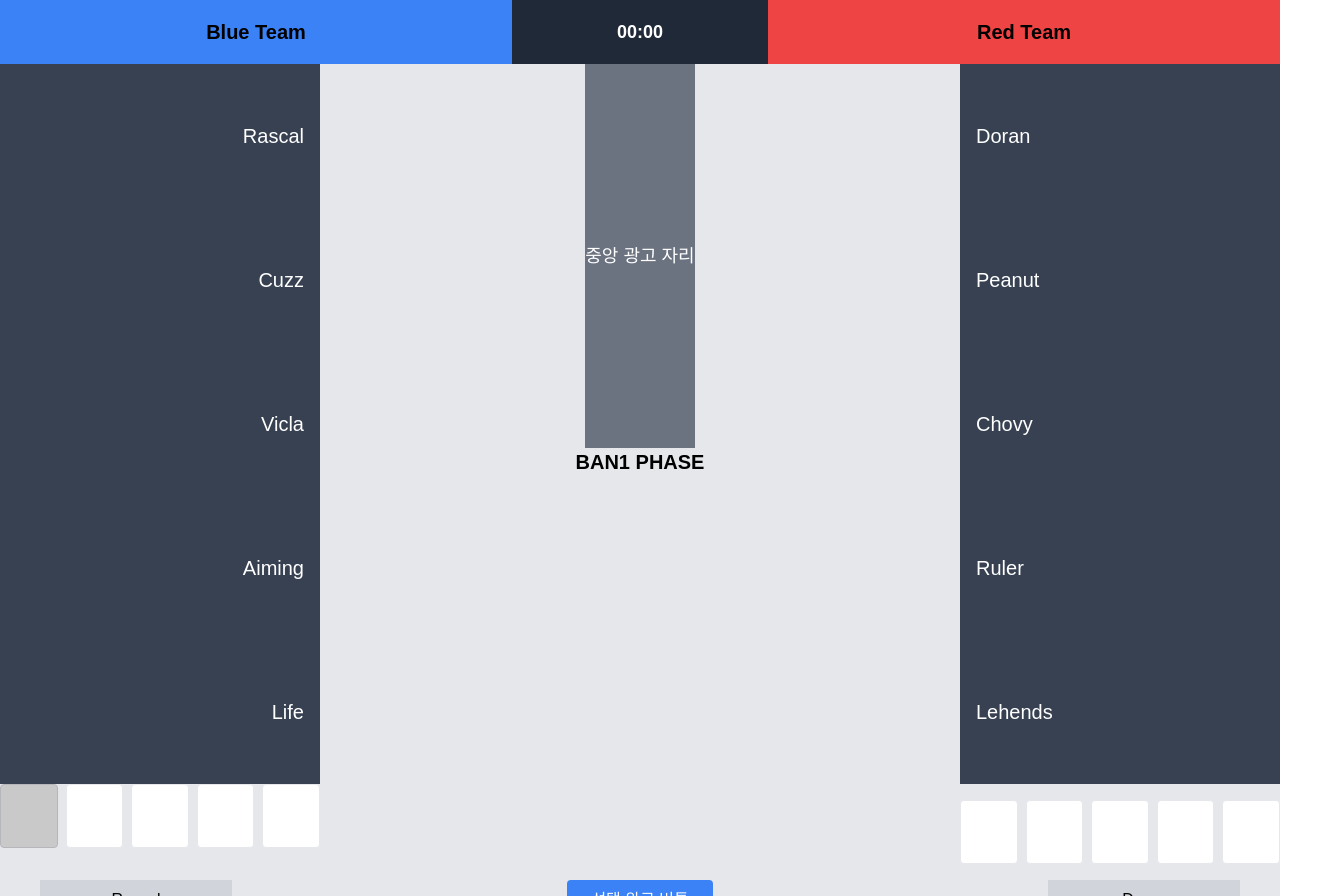
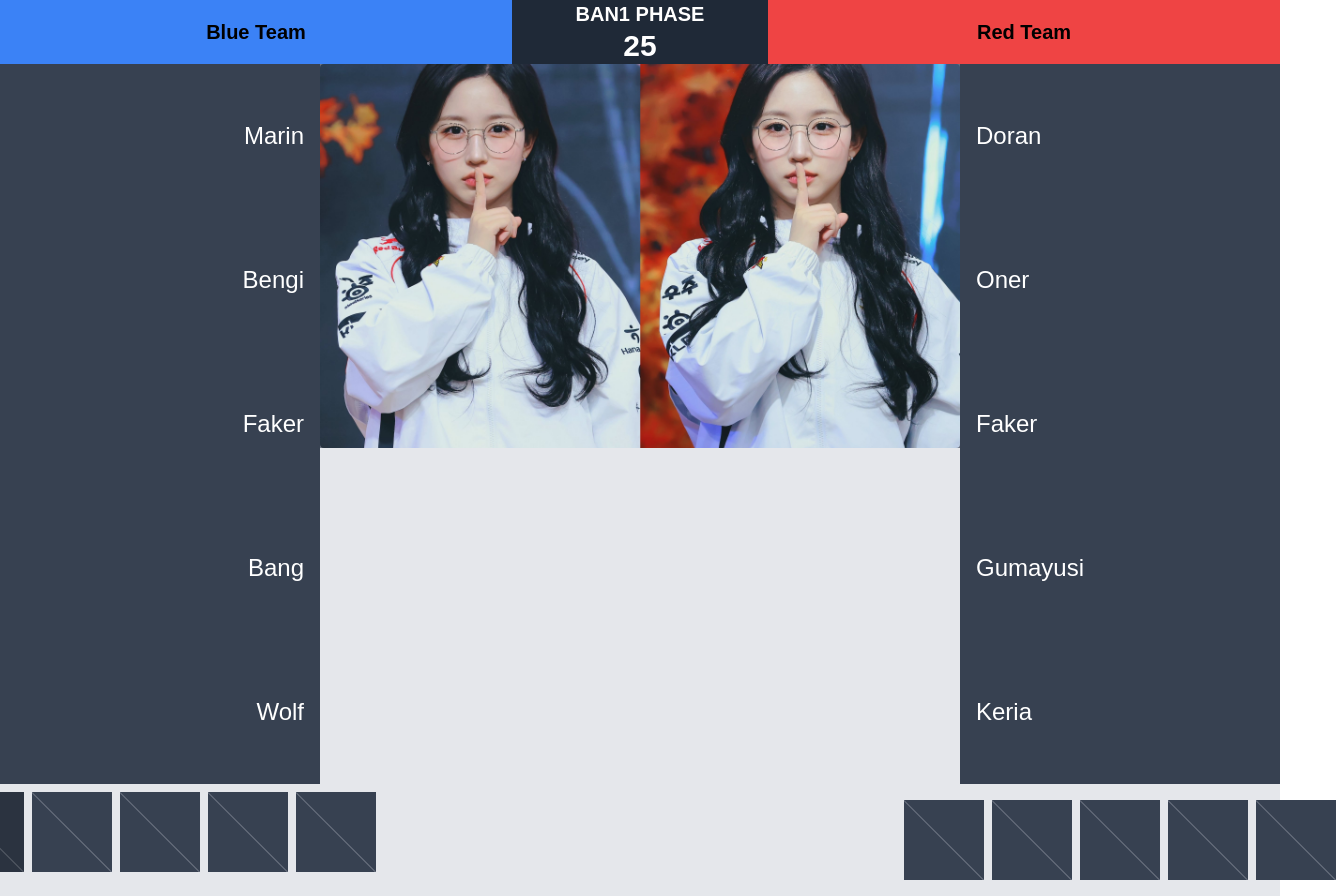
Before and after one commit to kimchoker/fearless, a Next.js app: page /banpick in a window 1280 px wide. Shown: the top 896 px of the page, 1336 px wide, since content can reach past the window. Built offline with nearby package versions, Linux system fonts and the light colour scheme; a web font is replaced by a local one.

Commit message:
ui 수정 2

```diff
--- a/src/app/banpick/page.tsx
+++ b/src/app/banpick/page.tsx
@@ -1,29 +1,17 @@
-/* eslint-disable @next/next/no-img-element */
 "use client";
 
-import { useState } from "react";
+import { useState, useEffect } from "react";
 import champions from "../../../public/champions.json";
 import { phaseOrder } from "@/data/phase";
 import { Champion, PhaseTurn, PhaseType } from "@/types/types";
 import BanSlot from "@/components/slots/BanSlot";
 import RedPickSlot from "@/components/slots/RedPickSlot";
 import BluePickSlot from "@/components/slots/BluePickSlot";
+import Image from "next/image";
 
 export default function BanpickUI() {
-  const [redTeamNames, setRedTeamNames] = useState([
-    "Doran",
-    "Peanut",
-    "Chovy",
-    "Ruler",
-    "Lehends",
-  ]);
-  const [blueTeamNames, setBlueTeamNames] = useState([
-    "Rascal",
-    "Cuzz",
-    "Vicla",
-    "Aiming",
-    "Life",
-  ]);
+  const [redTeamNames, setRedTeamNames] = useState(["Doran", "Oner", "Faker", "Gumayusi", "Keria"]);
+  const [blueTeamNames, setBlueTeamNames] = useState(["Marin", "Bengi", "Faker", "Bang", "Wolf"]);
   const [searchText, setSearchText] = useState("");
   const [currentPhase, setCurrentPhase] = useState<PhaseType>("ban1");
   const [currentTurn, setCurrentTurn] = useState(0);
@@ -38,72 +26,114 @@ export default function BanpickUI() {
   const [bannedChampions, setBannedChampions] = useState<Champion[]>([]);
   const [pickedChampions, setPickedChampions] = useState<Champion[]>([]);
   const [selectedChampion, setSelectedChampion] = useState<Champion | null>(null);
-  const [rippleSlot, setRippleSlot] = useState<{
-    team: "blue" | "red";
-    turn: number;
-  } | null>(null);
+  const [rippleSlot, setRippleSlot] = useState<{ team: "blue" | "red"; turn: number } | null>(null);
+  const [timer, setTimer] = useState(30);
+
+  const NO_SELECTION: Champion = {
+    id: -1, // 실제 데이터와 겹치지 않는 특별한 ID 값
+    name: "선택하지 않음",
+    image: "", // 이미지가 필요 없으면 빈 문자열
+    pickimg: "", // pickimg도 빈 문자열로 설정
+  };
+
+  // 타이머 로직
+  useEffect(() => {
+    const phaseTurns = phaseOrder[currentPhase];
+    if (currentPhase === "complete" || !phaseTurns[currentTurn]) return;
+
+    const timeout = setTimeout(() => {
+      if (timer === 0) {
+        handleTimeOut();
+      } else {
+        setTimer((prev) => prev - 1);
+      }
+    }, 1000);
+
+    return () => clearTimeout(timeout);
+  }, [timer, currentPhase, currentTurn]);
+
+  // 타임아웃 처리 로직
+  const handleTimeOut = () => {
+    const phaseTurns = phaseOrder[currentPhase];
+    // eslint-disable-next-line @typescript-eslint/no-unused-vars
+    const currentTurnInfo = phaseTurns[currentTurn];
+
+    if (currentPhase.startsWith("ban")) {
+      setSelectedChampion(NO_SELECTION); // 선택하지 않음 값 설정
+      handleConfirmSelection();
+    } else if (currentPhase.startsWith("pick")) {
+      const availableChampions = champions.filter(
+        (champion) =>
+          !bannedChampions.some((banned) => banned.id === champion.id) &&
+          !pickedChampions.some((picked) => picked.id === champion.id)
+      );
+      const randomChampion = availableChampions[Math.floor(Math.random() * availableChampions.length)];
+      setSelectedChampion(randomChampion); // 랜덤 선택
+      setTimeout(() => {
+        handleConfirmSelection(); // 강제로 선택 완료 버튼 누름
+      }, 0);
+    }
+  };
+
+
 
   const handleChampionClick = (champion: Champion) => {
     if (
-      bannedChampions.some((banned) => banned.id === champion.id) ||
-      pickedChampions.some((picked) => picked.id === champion.id)
+      bannedChampions.some((banned) => banned?.id === champion.id) ||
+      pickedChampions.some((picked) => picked?.id === champion.id)
     )
       return;
     setSelectedChampion(champion);
   };
 
   const handleConfirmSelection = () => {
-    if (!selectedChampion) return;
+    if (!selectedChampion && currentPhase.startsWith("pick")) return;
 
     const phaseTurns: PhaseTurn[] = phaseOrder[currentPhase];
     const currentTurnInfo: PhaseTurn = phaseTurns[currentTurn];
 
     setRippleSlot(currentTurnInfo);
-
-    setTimeout(() => {
-      setRippleSlot(null);
-    }, 800);
+    setTimeout(() => setRippleSlot(null), 800);
 
     if (currentPhase.startsWith("ban")) {
-      setBannedChampions((prev: Champion[]) => [...prev, selectedChampion]);
+      setBannedChampions((prev) => [...prev, selectedChampion || NO_SELECTION]); // 선택하지 않음을 추가
       setBanSlots((prev) => {
         const updated = { ...prev };
-        updated[currentTurnInfo.team][currentTurnInfo.turn % 5] = selectedChampion;
+        updated[currentTurnInfo.team][currentTurnInfo.turn % 5] =
+          selectedChampion || NO_SELECTION; // 빈 칸 처리
         return updated;
       });
     } else if (currentPhase.startsWith("pick")) {
-      setPickedChampions((prev: Champion[]) => [...prev, selectedChampion]);
+      setPickedChampions((prev) => [...prev, selectedChampion!]);
       setPickSlots((prev) => {
         const updated = { ...prev };
-        updated[currentTurnInfo.team][currentTurnInfo.turn % 5] = selectedChampion;
+        updated[currentTurnInfo.team][currentTurnInfo.turn % 5] = selectedChampion!;
         return updated;
       });
     }
 
     const nextTurn = currentTurn + 1;
     if (nextTurn >= phaseTurns.length) {
-      if (currentPhase === "ban1") {
-        setCurrentPhase("pick1");
-        setCurrentTurn(0);
-      } else if (currentPhase === "pick1") {
-        setCurrentPhase("ban2");
-        setCurrentTurn(0);
-      } else if (currentPhase === "ban2") {
-        setCurrentPhase("pick2");
-        setCurrentTurn(0);
-      } else if (currentPhase === "pick2") {
-        setCurrentPhase("complete");
-      }
+      if (currentPhase === "ban1") setCurrentPhase("pick1");
+      else if (currentPhase === "pick1") setCurrentPhase("ban2");
+      else if (currentPhase === "ban2") setCurrentPhase("pick2");
+      else if (currentPhase === "pick2") setCurrentPhase("complete");
+      setCurrentTurn(0);
     } else {
       setCurrentTurn(nextTurn);
     }
 
+    setTimer(30); // 타이머 초기화
     setSelectedChampion(null);
   };
 
-  const filteredChampions = champions.filter((champion) =>
-    champion.name.includes(searchText)
+  const filteredChampions = champions.filter(
+    (champion) =>
+      champion.name.includes(searchText) &&
+      !bannedChampions.some((banned) => banned?.id === champion.id) &&
+      !pickedChampions.some((picked) => picked?.id === champion.id)
   );
+
 
   const handleBlueTeamNameChange = (index: number, value: string) => {
     setBlueTeamNames((prev) => {
@@ -127,8 +157,12 @@ export default function BanpickUI() {
         <div className="flex items-center justify-center bg-blue-500 text-black font-bold text-xl w-[40%] h-full font-gong">
           Blue Team
         </div>
-        <div className="flex items-center justify-center bg-gray-800 text-white font-bold text-lg w-[20%] h-full font-gong">
-          00:00
+        <div className="flex items-center justify-center bg-gray-800 text-white font-bold text-3xl w-[20%] h-full font-gong">
+          <div className="flex flex-col justify-center items-center">
+            <h2 className="text-xl font-bold font-gong">{currentPhase.toUpperCase()} PHASE</h2>
+            {timer}
+          </div>
+
         </div>
         <div className="flex items-center justify-center bg-red-500 text-black font-bold text-xl w-[40%] h-full font-gong">
           Red Team
@@ -159,7 +193,7 @@ export default function BanpickUI() {
               ))}
             </>
 
-            <div className="flex space-x-2 justify-center">
+            <div className="flex space-x-2 justify-center mt-2 w-[100%]">
               <>
                 {banSlots.blue.map((slot, idx) => (
                   <BanSlot
@@ -182,12 +216,20 @@ export default function BanpickUI() {
             </div>
           </div>
 
+
+
           <div className="w-1/2 flex flex-col items-center">
-            <div className="flex justify-center items-center bg-gray-500 h-96">
-              <p className="text-white text-lg">중앙 광고 자리</p>
+            <div className="flex justify-center items-center bg-gray-500 h-96 relative w-full">
+              <Image
+                src="/main.jpg"
+                alt="중앙 광고 이미지"
+                layout="fill"
+                objectFit="cover"
+                className="rounded"
+              />
             </div>
-            <h2 className="text-xl font-bold font-gong">{currentPhase.toUpperCase()} PHASE</h2>
           </div>
+
 
           <div className="w-1/4">
             <>
@@ -236,7 +278,7 @@ export default function BanpickUI() {
         </div>
 
         <div className="flex w-full justify-between px-10 py-4">
-          <div className="flex flex-col space-y-2">
+          <div className="flex flex-col space-y-2 font-gong">
             {blueTeamNames.map((name, index) => (
               <input
                 key={index}
@@ -251,9 +293,9 @@ export default function BanpickUI() {
           <div className="flex flex-col items-center space-y-4">
             <button
               onClick={handleConfirmSelection}
-              className="bg-blue-500 text-white py-2 px-6 rounded"
+              className="bg-gray-700 text-white py-4 px-10 rounded font-gong text-xl"
             >
-              선택 완료 버튼
+              선택 완료
             </button>
             <input
               type="text"
@@ -272,7 +314,15 @@ export default function BanpickUI() {
                       ? "opacity-50 cursor-not-allowed"
                       : ""
                   }`}
-                  onClick={() => handleChampionClick(champion)}
+                  onClick={() => {
+                    if (
+                      !bannedChampions.some((banned) => banned?.id === champion.id) &&
+                      !pickedChampions.some((picked) => picked?.id === champion.id)
+                    ) {
+                      handleChampionClick(champion);
+                    }
+                  }}
+
                 >
                   <img
                     src={champion.image.replace("./", "/")}
@@ -285,7 +335,7 @@ export default function BanpickUI() {
             </div>
           </div>
 
-          <div className="flex flex-col space-y-2">
+          <div className="flex flex-col space-y-2 font-gong">
             {redTeamNames.map((name, index) => (
               <input
                 key={index}
--- a/src/components/slots/BanSlot.tsx
+++ b/src/components/slots/BanSlot.tsx
@@ -12,7 +12,7 @@ const BanSlot: React.FC<BanSlotProps & { isRipple: boolean }> = ({
 
   return (
     <div
-      className={`relative w-16 h-16 bg-white border rounded overflow-hidden ${pulseClass}`}
+      className={`relative w-20 h-20 min-w-20 min-h-20 bg-gray-700 overflow-hidden space-x-1 ${pulseClass}`}
       style={{
         backgroundImage: slotData
           ? `url(${slotData.image.replace("./", "/")})`
@@ -23,6 +23,23 @@ const BanSlot: React.FC<BanSlotProps & { isRipple: boolean }> = ({
         backgroundPosition: "center",
       }}
     >
+      {/* 대각선 선 */}
+      <div
+        className="absolute inset-0 pointer-events-none"
+        style={{
+          zIndex: 0, // 챔피언 이미지 뒤로 보내기
+        }}
+      >
+        <div
+          className="absolute w-[200%] h-[1px] bg-gray-500"
+          style={{
+            transform: "rotate(45deg)",
+            top: "50%",
+            left: "-50%",
+          }}
+        ></div>
+      </div>
+
       {/* ripple 효과 */}
       {isRipple && <div className="ripple-effect"></div>}
     </div>
--- a/src/components/slots/BluePickSlot.tsx
+++ b/src/components/slots/BluePickSlot.tsx
@@ -28,9 +28,11 @@ const BluePickSlot: React.FC<PickSlotProps & { isRipple: boolean }> = ({
       {isRipple && <div className="ripple-effect"></div>}
 
       {/* 선수 이름 - 블루 팀: 오른쪽 정렬 */}
-      <div className="absolute right-2 text-white px-2 py-1 font-gong text-xl">
-        {playerName}
+      <div className="absolute right-2 text-white px-2 py-1 font-gong text-2xl flex flex-col items-end">
+        <span className="text-sm">{slotData?.name}</span>
+        <span>{playerName}</span>
       </div>
+
     </div>
   );
 };
--- a/src/components/slots/RedPickSlot.tsx
+++ b/src/components/slots/RedPickSlot.tsx
@@ -28,8 +28,9 @@ const RedPickSlot: React.FC<PickSlotProps & { isRipple: boolean }> = ({
       {isRipple && <div className="ripple-effect"></div>}
 
       {/* 선수 이름 - 레드 팀: 왼쪽 정렬 */}
-      <div className="absolute left-2 text-white px-2 py-1 font-gong text-xl">
-        {playerName}
+      <div className="absolute left-2 text-white px-2 py-1 font-gong text-2xl flex flex-col items-start">
+        <span className="text-sm">{slotData?.name}</span>
+        <span>{playerName}</span>
       </div>
     </div>
   );
```
Also changed, not shown: public/main.jpg (added).
